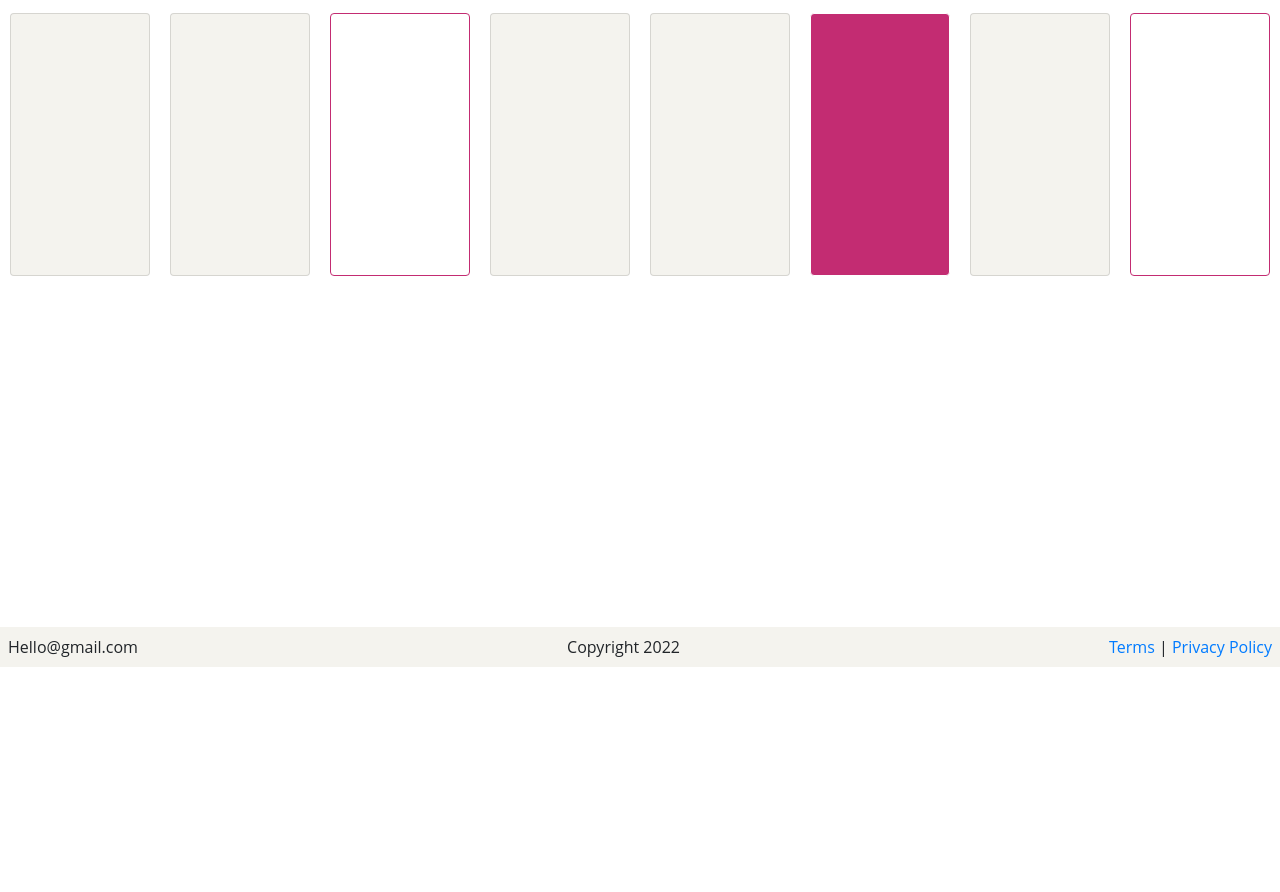
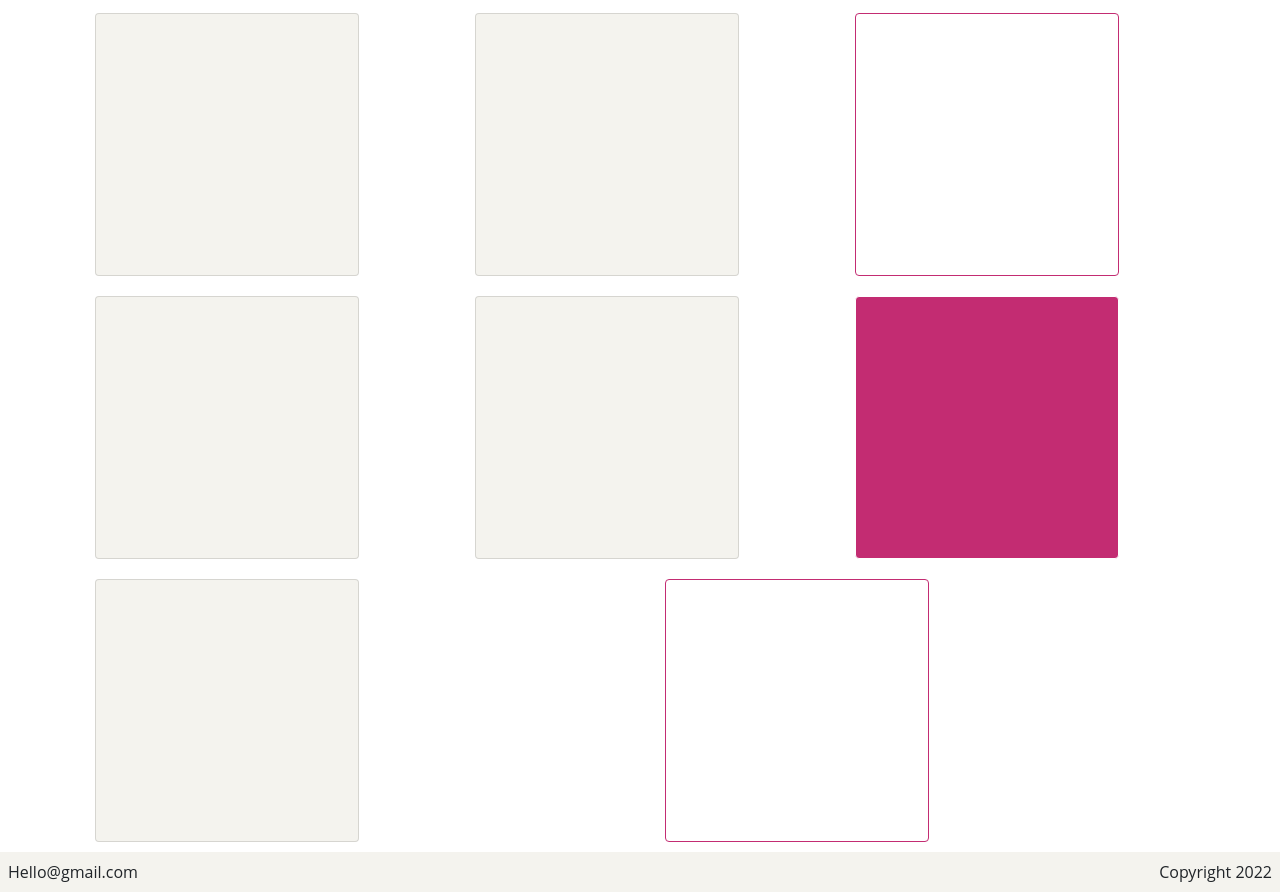
Before and after one commit to Cookkie92/bootstraptest, a plain HTML site: page index.html in a window 1280 px wide. Shown: the part 133-1025 px from the top of the page. Before the commit the page ends 800 px from the top, so only its background shows below. Drawn offline with nearby package versions, Linux system fonts and the light colour scheme; a web font is replaced by a local one.

Commit message:
Update index.html

```diff
--- a/index.html
+++ b/index.html
@@ -55,24 +55,54 @@
       <div class="text-center">
         <h1 class="home">Heading</h1>
       </div>
-      <div class="card-container">
-        <div class="card"></div>
-        <div class="card"></div>
-        <div class="card pinkborder"></div>
-        <div class="card"></div>
-        <div class="card"></div>
-        <div class="card pinkbackground"></div>
-        <div class="card"></div>
-        <div class="card pinkborder"></div>
+      <div class="container">
+        <div class="row">
+          <div class="col-md">
+            <div class="card">
+              <div class="card-body"></div>
+            </div>
+          </div>
+          <div class="col-md">
+            <div class="card">
+              <div class="card-body"></div>
+            </div>
+          </div>
+          <div class="col-md">
+            <div class="card pinkborder">
+              <div class="card-body"></div>
+            </div>
+          </div>
+          <div class="col-md">
+            <div class="card">
+              <div class="card-body"></div>
+            </div>
+          </div>
+          <div class="col-md">
+            <div class="card">
+              <div class="card-body"></div>
+            </div>
+          </div>
+          <div class="col-md">
+            <div class="card pinkbackground">
+              <div class="card-body"></div>
+            </div>
+          </div>
+          <div class="col-md">
+            <div class="card">
+              <div class="card-body"></div>
+            </div>
+          </div>
+          <div class="col-md">
+            <div class="card pinkborder">
+              <div class="card-body"></div>
+            </div>
+          </div>
+        </div>
       </div>
     </div>
     <footer>
       <div>Hello@gmail.com</div>
       <div>Copyright 2022</div>
-      <div>
-        <a href="terms.html">Terms</a> |
-        <a href="policy.html">Privacy Policy</a>
-      </div>
     </footer>
     <script
       src="https://code.jquery.com/jquery-3.5.1.slim.min.js"
```
